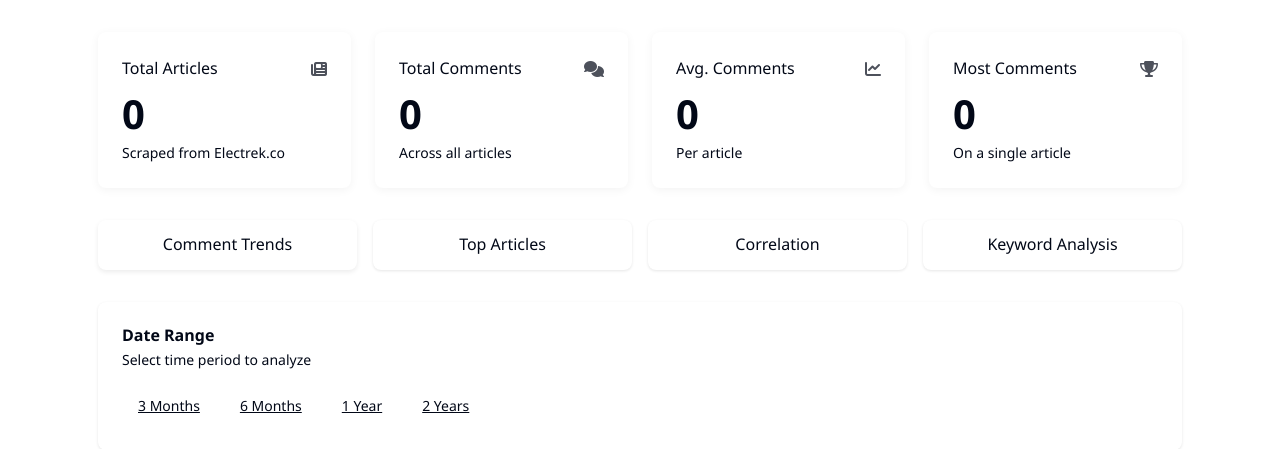
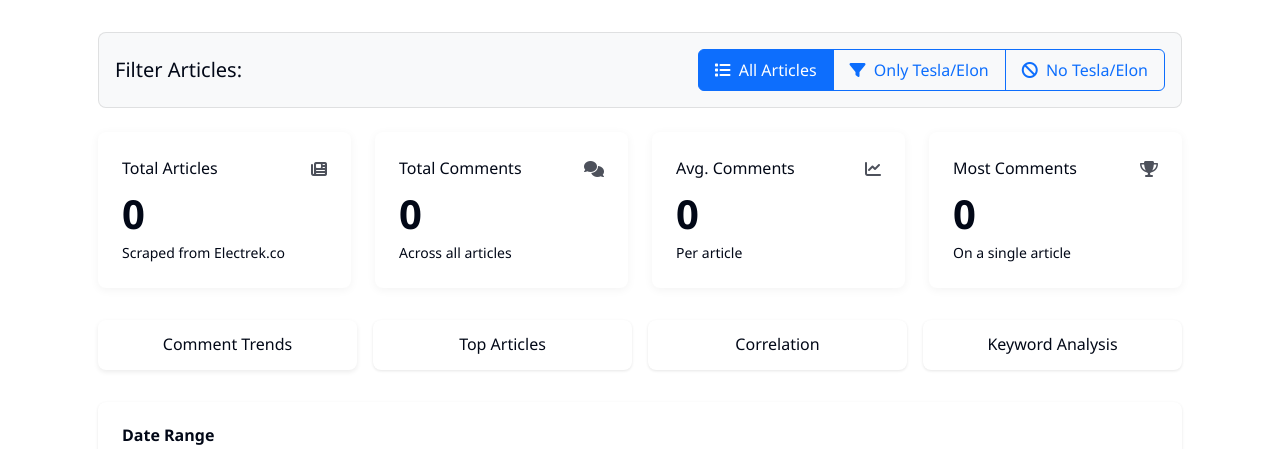
Before and after one commit to ljonespwc/electrek-scraper, a Flask app: template electrek_scraper/templates/reports.html in a window 1280 px wide. Shown: the part 218-667 px from the top of the page. Run offline with Flask 3, Linux system fonts and the light colour scheme; the template is opened without the code that fills it, so the values that code supplies are empty.

Commit message:
elevate article filter to all reports level

```diff
--- a/electrek_scraper/static/css/style.css
+++ b/electrek_scraper/static/css/style.css
@@ -183,3 +183,22 @@ tbody tr {
     color: white;
     border-color: #0d6efd;
 }
+
+/* Global filter styles */
+.filter-controls {
+    background-color: #f8f9fa;
+    border-radius: var(--radius);
+    padding: 1rem;
+    border: 1px solid rgba(0, 0, 0, 0.1);
+}
+
+#globalTeslaFilter .btn {
+    padding: 0.5rem 1rem;
+    transition: all 0.2s ease;
+}
+
+#globalTeslaFilter .btn-check:checked+.btn {
+    background-color: #0d6efd;
+    color: white;
+    border-color: #0d6efd;
+}
--- a/electrek_scraper/templates/reports.html
+++ b/electrek_scraper/templates/reports.html
@@ -15,6 +15,32 @@
             high-performing topics, and explore correlations between headlines and reader engagement.
         </p>
     </header>
+
+    <div class="filter-controls mb-4">
+        <div class="row align-items-center">
+            <div class="col-md-6">
+                <h5 class="mb-0">Filter Articles:</h5>
+            </div>
+            <div class="col-md-6 text-md-end">
+                <div class="btn-group" role="group" id="globalTeslaFilter">
+                    <input type="radio" class="btn-check" name="globalFilter" id="globalShowAllBtn" checked>
+                    <label class="btn btn-outline-primary" for="globalShowAllBtn">
+                        <i class="fas fa-list me-1"></i> All Articles
+                    </label>
+
+                    <input type="radio" class="btn-check" name="globalFilter" id="globalShowOnlyTeslaBtn">
+                    <label class="btn btn-outline-primary" for="globalShowOnlyTeslaBtn">
+                        <i class="fas fa-filter me-1"></i> Only Tesla/Elon
+                    </label>
+
+                    <input type="radio" class="btn-check" name="globalFilter" id="globalShowNoTeslaBtn">
+                    <label class="btn btn-outline-primary" for="globalShowNoTeslaBtn">
+                        <i class="fas fa-ban me-1"></i> No Tesla/Elon
+                    </label>
+                </div>
+            </div>
+        </div>
+    </div>
 
     <div class="stats-cards">
         <div class="stat-card">
@@ -93,24 +119,6 @@
                 <span class="badge bg-info">{{ sentiment_data|length }} articles analyzed</span>
                 {% endif %}
             </div>
-
-            <!-- Replace the toggle button with the button group -->
-            <div class="btn-group" role="group" id="teslaFilterBtns">
-                <input type="radio" class="btn-check" name="teslaFilter" id="showAllBtn" checked>
-                <label class="btn btn-outline-primary btn-sm" for="showAllBtn">
-                    <i class="fas fa-list me-1"></i> Show All Articles
-                </label>
-
-                <input type="radio" class="btn-check" name="teslaFilter" id="showOnlyTeslaBtn">
-                <label class="btn btn-outline-primary btn-sm" for="showOnlyTeslaBtn">
-                    <i class="fas fa-filter me-1"></i> Only Tesla/Elon
-                </label>
-
-                <input type="radio" class="btn-check" name="teslaFilter" id="showNoTeslaBtn">
-                <label class="btn btn-outline-primary btn-sm" for="showNoTeslaBtn">
-                    <i class="fas fa-ban me-1"></i> No Tesla/Elon
-                </label>
-            </div>
         </div>
 
         <canvas id="sentimentChart"></canvas>
@@ -148,7 +156,7 @@
 <script src="https://cdn.jsdelivr.net/npm/chart.js"></script>
 <script>
     document.addEventListener('DOMContentLoaded', function () {
-        // Tab switching functionality
+        // Tab switching functionality (unchanged)
         const tabs = document.querySelectorAll('.tab');
         const chartContainers = {
             'comment-trends': document.getElementById('chart-container'),
@@ -176,10 +184,14 @@
             });
         });
 
-        // Get the sentiment data from the template
-        const allSentimentData = {{ sentiment_data|tojson }};
+        // Set up global filter state
+        let currentFilter = 'all'; // Can be 'all', 'tesla', or 'no-tesla'
 
-        // Manually detect Tesla articles in JavaScript
+        // Get all sentiment data from the template
+        const allSentimentData = {{ sentiment_data| tojson
+    }};
+
+    // Detect Tesla/Elon articles
     allSentimentData.forEach(article => {
         const title = article.title ? article.title.toLowerCase() : '';
         article.is_tesla_elon =
@@ -188,47 +200,102 @@
             title.includes('musk');
     });
 
-        // Count Tesla articles
+    // Count Tesla/Elon articles
     const teslaElonArticles = allSentimentData.filter(article => article.is_tesla_elon);
+    const nonTeslaElonArticles = allSentimentData.filter(article => !article.is_tesla_elon);
+
     console.log(`Found ${teslaElonArticles.length} Tesla/Elon/Musk articles out of ${allSentimentData.length} total`);
 
-        let sentimentData = allSentimentData; // Start with all data
-        let sentimentChart = null; // Initialize chart variable
+    // Global filtered data
+    let filteredData = allSentimentData;
 
-        // Set up the filter buttons
-        const showAllBtn = document.getElementById('showAllBtn');
-        const showOnlyTeslaBtn = document.getElementById('showOnlyTeslaBtn');
-        const showNoTeslaBtn = document.getElementById('showNoTeslaBtn');
+    // Initialize charts
+    let sentimentChart = null;
+    let trendsChart = null;
 
-        // Only show filter buttons if there are Tesla articles
+    // Set up global filter buttons
+    const globalShowAllBtn = document.getElementById('globalShowAllBtn');
+    const globalShowOnlyTeslaBtn = document.getElementById('globalShowOnlyTeslaBtn');
+    const globalShowNoTeslaBtn = document.getElementById('globalShowNoTeslaBtn');
+
+    // Hide filter controls if no Tesla/Elon articles
     if (teslaElonArticles.length === 0) {
-            document.getElementById('teslaFilterBtns').style.display = 'none';
+        document.querySelector('.filter-controls').style.display = 'none';
     }
 
-        // Add event listeners to the radio buttons
-        showAllBtn.addEventListener('change', function() {
+    // Global filter event handlers
+    globalShowAllBtn.addEventListener('change', function () {
         if (this.checked) {
-                sentimentData = allSentimentData;
-                console.log(`Showing all ${sentimentData.length} articles`);
-                updateSentimentChart();
+            currentFilter = 'all';
+            filteredData = allSentimentData;
+            console.log(`Global filter: Showing all ${filteredData.length} articles`);
+            updateAllVisualizations();
         }
     });
 
-        showOnlyTeslaBtn.addEventListener('change', function() {
+    globalShowOnlyTeslaBtn.addEventListener('change', function () {
         if (this.checked) {
-                sentimentData = allSentimentData.filter(article => article.is_tesla_elon);
-                console.log(`Showing only ${sentimentData.length} Tesla/Elon articles`);
-                updateSentimentChart();
+            currentFilter = 'tesla';
+            filteredData = teslaElonArticles;
+            console.log(`Global filter: Showing only ${filteredData.length} Tesla/Elon articles`);
+            updateAllVisualizations();
         }
     });
 
-        showNoTeslaBtn.addEventListener('change', function() {
+    globalShowNoTeslaBtn.addEventListener('change', function () {
         if (this.checked) {
-                sentimentData = allSentimentData.filter(article => !article.is_tesla_elon);
-                console.log(`Showing ${sentimentData.length} non-Tesla/Elon articles`);
-                updateSentimentChart();
+            currentFilter = 'no-tesla';
+            filteredData = nonTeslaElonArticles;
+            console.log(`Global filter: Showing ${filteredData.length} non-Tesla/Elon articles`);
+            updateAllVisualizations();
         }
     });
+
+    // Update all visualizations based on current filter
+    function updateAllVisualizations() {
+        updateStatistics();
+        updateSentimentChart();
+        updateTrendsChart();
+    }
+
+    // Update statistics at the top
+    function updateStatistics() {
+        if (filteredData.length === 0) return;
+
+        // Calculate statistics
+        const totalArticles = filteredData.length;
+
+        // Calculate total comments
+        const validComments = filteredData.filter(a => a.comment_count != null).map(a => a.comment_count);
+        const totalComments = validComments.reduce((sum, count) => sum + count, 0);
+        const avgComments = Math.round(totalComments / validComments.length);
+        const maxComments = Math.max(...validComments);
+
+        // Find the article with max comments
+        const maxCommentArticle = filteredData.find(a => a.comment_count === maxComments);
+
+        // Update the display
+        const statsCards = document.querySelectorAll('.stat-card');
+        if (statsCards.length >= 4) {
+            // Total Articles
+            const totalArticlesValue = statsCards[0].querySelector('.stat-value');
+            if (totalArticlesValue) totalArticlesValue.textContent = totalArticles.toLocaleString();
+
+            // Total Comments
+            const totalCommentsValue = statsCards[1].querySelector('.stat-value');
+            if (totalCommentsValue) totalCommentsValue.textContent = totalComments.toLocaleString();
+
+            // Avg Comments
+            const avgCommentsValue = statsCards[2].querySelector('.stat-value');
+            if (avgCommentsValue) avgCommentsValue.textContent = avgComments.toLocaleString();
+
+            // Max Comments
+            const maxCommentsValue = statsCards[3].querySelector('.stat-value');
+            if (maxCommentsValue) maxCommentsValue.textContent = maxComments.toLocaleString();
+        }
+
+        console.log(`Statistics updated: ${totalArticles} articles, ${totalComments} comments, ${avgComments} avg, ${maxComments} max`);
+    }
 
     // Function to calculate correlation coefficient
     function calculateCorrelation(data) {
@@ -269,33 +336,31 @@
 
         // Get canvas context
         const sentimentCtx = document.getElementById('sentimentChart').getContext('2d');
+        if (!sentimentCtx) return;
 
         // Calculate new correlation
-            const correlation = calculateCorrelation(sentimentData);
+        const correlation = calculateCorrelation(filteredData);
 
         // Update correlation display
         const correlationBadge = document.querySelector('.correlation-stats .badge.bg-primary');
         if (correlationBadge) {
-                const newCorrelation = calculateCorrelation(sentimentData);
-                console.log(`New correlation: ${newCorrelation.toFixed(2)}`);
-                correlationBadge.textContent = `Correlation: ${newCorrelation.toFixed(2)}`;
+            correlationBadge.textContent = `Correlation: ${correlation.toFixed(2)}`;
         }
 
         // Update article count display
         const countBadge = document.querySelector('.correlation-stats .badge.bg-info');
         if (countBadge) {
-                console.log(`Updating count badge to ${sentimentData.length} articles`);
-                countBadge.textContent = `${sentimentData.length} articles analyzed`;
+            countBadge.textContent = `${filteredData.length} articles analyzed`;
         }
 
-            // Create the scatter chart
+        // Create the scatter chart with filtered data
         sentimentChart = new Chart(sentimentCtx, {
             type: 'scatter',
             data: {
                 datasets: [
                     {
                         label: 'Very Positive Headlines',
-                            data: sentimentData.filter(a => a.sentiment_score >= 0.7).map(a => ({
+                        data: filteredData.filter(a => a.sentiment_score >= 0.7).map(a => ({
                             x: a.sentiment_score,
                             y: a.comment_count,
                             title: a.title
@@ -307,7 +372,7 @@
                     },
                     {
                         label: 'Positive Headlines',
-                            data: sentimentData.filter(a => a.sentiment_score >= 0.3 && a.sentiment_score < 0.7).map(a => ({
+                        data: filteredData.filter(a => a.sentiment_score >= 0.3 && a.sentiment_score < 0.7).map(a => ({
                             x: a.sentiment_score,
                             y: a.comment_count,
                             title: a.title
@@ -319,7 +384,7 @@
                     },
                     {
                         label: 'Slightly Positive Headlines',
-                            data: sentimentData.filter(a => a.sentiment_score >= 0.1 && a.sentiment_score < 0.3).map(a => ({
+                        data: filteredData.filter(a => a.sentiment_score >= 0.1 && a.sentiment_score < 0.3).map(a => ({
                             x: a.sentiment_score,
                             y: a.comment_count,
                             title: a.title
@@ -331,7 +396,7 @@
                     },
                     {
                         label: 'Neutral Headlines',
-                            data: sentimentData.filter(a => a.sentiment_score > -0.1 && a.sentiment_score < 0.1).map(a => ({
+                        data: filteredData.filter(a => a.sentiment_score > -0.1 && a.sentiment_score < 0.1).map(a => ({
                             x: a.sentiment_score,
                             y: a.comment_count,
                             title: a.title
@@ -343,7 +408,7 @@
                     },
                     {
                         label: 'Slightly Negative Headlines',
-                            data: sentimentData.filter(a => a.sentiment_score <= -0.1 && a.sentiment_score > -0.3).map(a => ({
+                        data: filteredData.filter(a => a.sentiment_score <= -0.1 && a.sentiment_score > -0.3).map(a => ({
                             x: a.sentiment_score,
                             y: a.comment_count,
                             title: a.title
@@ -355,7 +420,7 @@
                     },
                     {
                         label: 'Negative Headlines',
-                            data: sentimentData.filter(a => a.sentiment_score <= -0.3 && a.sentiment_score > -0.7).map(a => ({
+                        data: filteredData.filter(a => a.sentiment_score <= -0.3 && a.sentiment_score > -0.7).map(a => ({
                             x: a.sentiment_score,
                             y: a.comment_count,
                             title: a.title
@@ -367,7 +432,7 @@
                     },
                     {
                         label: 'Very Negative Headlines',
-                            data: sentimentData.filter(a => a.sentiment_score <= -0.7).map(a => ({
+                        data: filteredData.filter(a => a.sentiment_score <= -0.7).map(a => ({
                             x: a.sentiment_score,
                             y: a.comment_count,
                             title: a.title
@@ -428,7 +493,7 @@
                         // Calculate a reasonable maximum based on data
                         suggestedMax: function () {
                             // Get all comment counts
-                                const allCounts = sentimentData.map(a => a.comment_count).sort((a, b) => a - b);
+                            const allCounts = filteredData.map(a => a.comment_count).sort((a, b) => a - b);
                             if (allCounts.length === 0) return 500;
 
                             // Find the 95th percentile value to exclude extreme outliers
@@ -444,20 +509,95 @@
         });
     }
 
-        // Initialize sentiment chart on page load
-        updateSentimentChart();
+    // Function to update the trends chart
+    function updateTrendsChart() {
+        const ctx = document.getElementById('trendsChart');
+        if (!ctx) return;
 
-        // Configure trends chart (your existing chart)
-        const ctx = document.getElementById('trendsChart').getContext('2d');
+        if (trendsChart) {
+            trendsChart.destroy();
+        }
 
-        const chartLabels = {{ chart_labels| tojson }};
+        // For now, we'll use the original data from the template
+        // In a more complete implementation, you would filter this data too
+        const chartLabels = {{ chart_labels| tojson
+    }};
     const avgCommentsData = {{ avg_comments_data| tojson }};
     const articleCountData = {{ article_count_data| tojson }};
 
-        let trendsChart = new Chart(ctx, {
-            // Your existing chart configuration here
-            // ...
+    // Create the chart
+    trendsChart = new Chart(ctx.getContext('2d'), {
+        type: 'line',
+        data: {
+            labels: chartLabels,
+            datasets: [
+                {
+                    label: 'Average Comments',
+                    data: avgCommentsData,
+                    borderColor: 'rgb(59, 130, 246)',
+                    backgroundColor: 'rgba(59, 130, 246, 0.1)',
+                    tension: 0.3,
+                    yAxisID: 'y'
+                },
+                {
+                    label: 'Articles Published',
+                    data: articleCountData,
+                    borderColor: 'rgb(34, 197, 94)',
+                    backgroundColor: 'rgba(34, 197, 94, 0.1)',
+                    tension: 0.3,
+                    yAxisID: 'y1'
+                }
+            ]
+        },
+        options: {
+            responsive: true,
+            interaction: {
+                mode: 'index',
+                intersect: false,
+            },
+            stacked: false,
+            scales: {
+                y: {
+                    type: 'linear',
+                    display: true,
+                    position: 'left',
+                    title: {
+                        display: true,
+                        text: 'Average Comments'
+                    },
+                    min: 0
+                },
+                y1: {
+                    type: 'linear',
+                    display: true,
+                    position: 'right',
+                    title: {
+                        display: true,
+                        text: 'Articles Published'
+                    },
+                    min: 0,
+                    grid: {
+                        drawOnChartArea: false
+                    }
+                },
+                x: {
+                    title: {
+                        display: true,
+                        text: 'Month'
+                    }
+                }
+            },
+            plugins: {
+                legend: {
+                    position: 'bottom',
+                }
+            }
+        }
     });
+        }
+
+    // Initialize all visualizations
+    updateAllVisualizations();
     });
 </script>
 {% endblock %}
```
Lines whose indentation alone changed are shown as unchanged.
